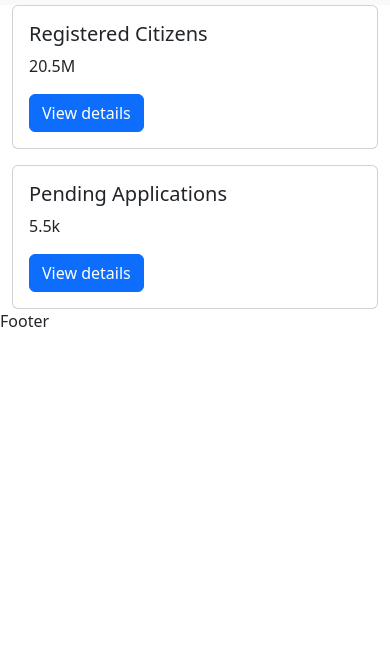
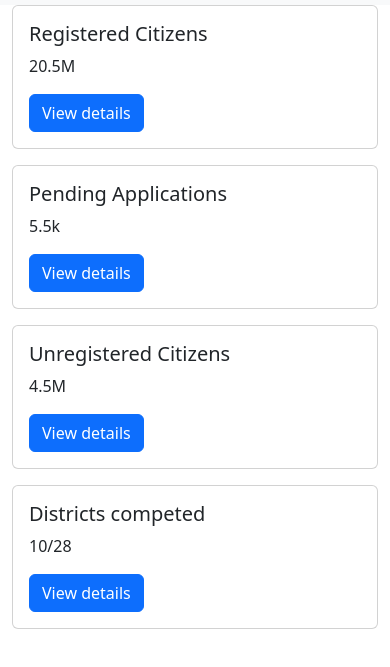
Before and after one commit to beauty-destiny/citization, a website: page www/index.html in a window 390 px wide. Shown: the part 51-718 px from the top of the page. Drawn offline with Linux system fonts and the light colour scheme; some packages are replaced by stand-ins of ours.

Commit message:
satisfied with cards

```diff
--- a/www/index.html
+++ b/www/index.html
@@ -33,7 +33,7 @@
   <!-- Content -->
   <section class="container-fluid">
     <div class="row">
-      <div class="col-sm-6 mb-3 mb-sm-0">
+      <div class="col-sm pb-3">
         <div class="card">
           <div class="card-body">
             <h5 class="card-title">Registered Citizens</h5>
@@ -42,7 +42,8 @@
           </div>
         </div>
       </div>
-      <div class="col-sm-6">
+
+      <div class="col-sm pb-3">
         <div class="card">
           <div class="card-body">
             <h5 class="card-title">Pending Applications</h5>
@@ -51,13 +52,33 @@
           </div>
         </div>
       </div>
+
+      <div class="col-sm pb-3">
+        <div class="card">
+          <div class="card-body">
+            <h5 class="card-title">Unregistered Citizens</h5>
+            <p class="card-text">4.5M</p>
+            <a href="#" class="btn btn-primary">View details</a>
+          </div>
+        </div>
+      </div>
+
+      <div class="col-sm pb-3">
+        <div class="card">
+          <div class="card-body">
+            <h5 class="card-title">Districts competed</h5>
+            <p class="card-text">10/28</p>
+            <a href="#" class="btn btn-primary">View details</a>
+          </div>
+        </div>
+      </div>
+    <!-- End of row -->
     </div>
+
   </section>
 
 <!-- Footer -->
-<footer>
-  <p>Footer</p>
-</footer>
+
 
 </body>
 <script src="cordova.js"></script>
```
